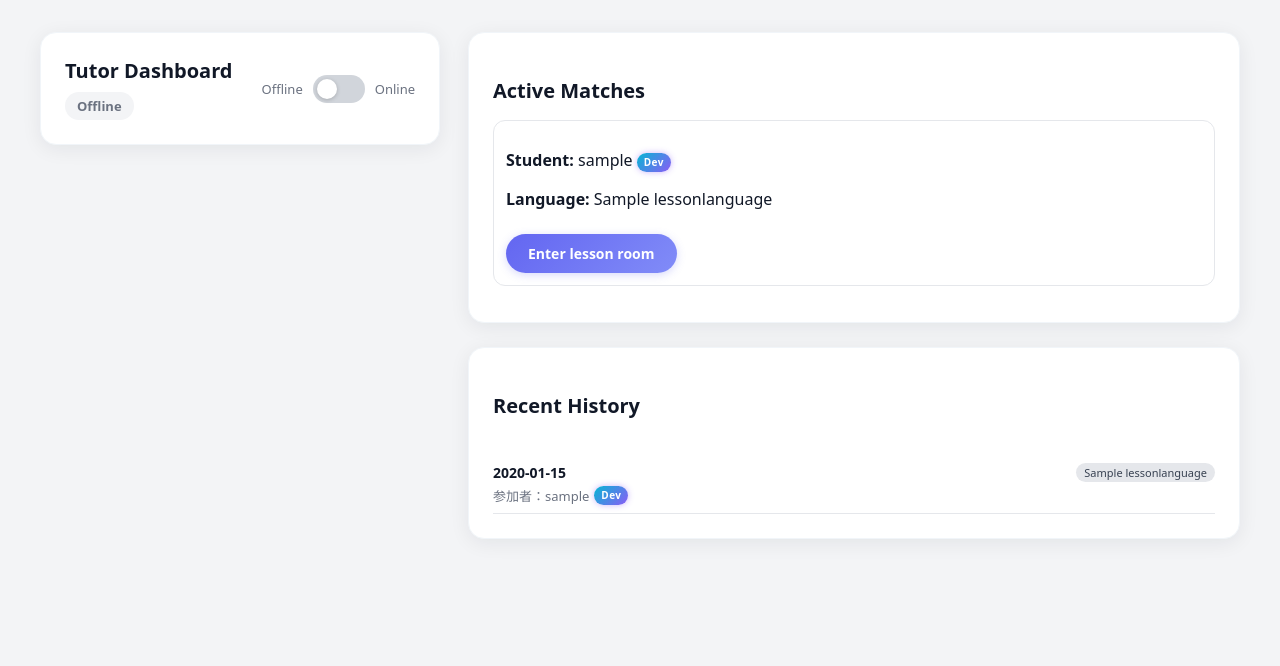
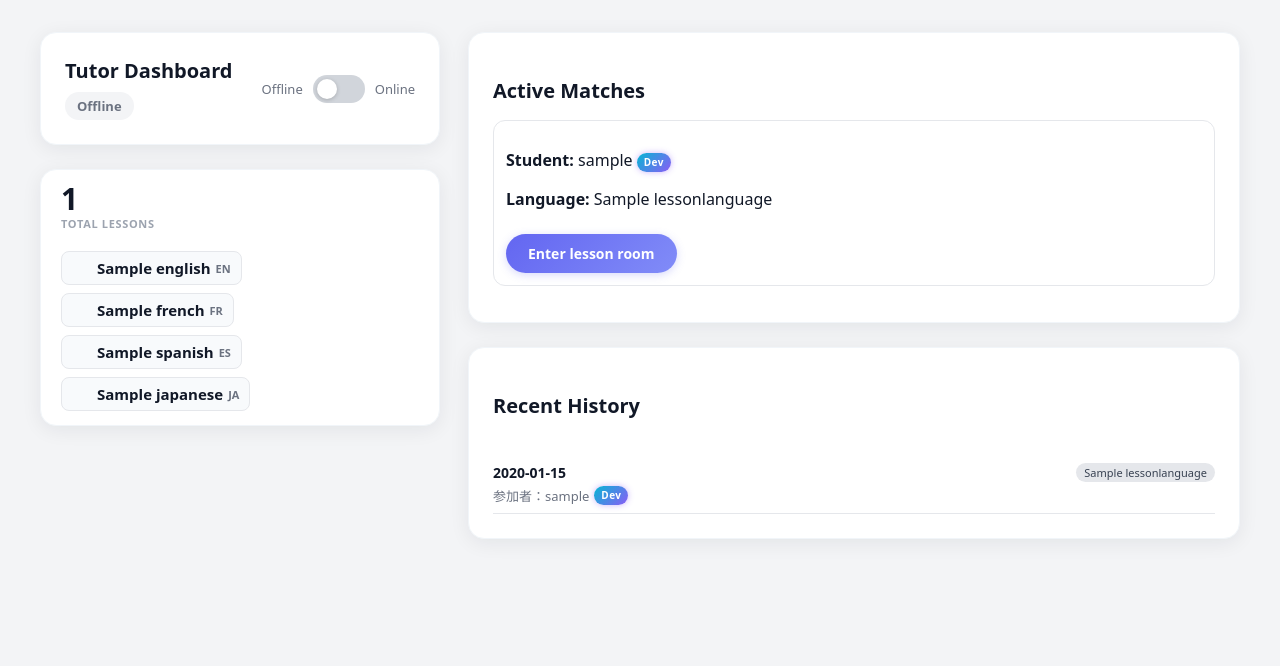
Before and after one commit to Zitatori/Django-5min-LanguageApp, a Django app: template templates/core/tutor_dashboard.html in a window 1280 px wide. Shown: the part 54-720 px from the top of the page. Run offline with Django 4.2, Linux system fonts and the light colour scheme; tables that the repository leaves empty hold one stand-in row (values such as "Sample post"); the template is opened without the code that fills it: values that come from a table or form of the project are taken from there, most other values are stand-ins (such as "Sample title", 1, 10 or a date in 2020); some libraries are stand-ins or nearby versions.

Commit message:
講師ダッシュボードにレッスン統計カードを追加
- ビューで言語別・合計の担当レッスン数を集計
- ステータスカード直下に統計カードを表示
  - 合計数（大きい数字）＋言語別（国旗＋回数）
- レッスンが0回のときはカード非表示

Co-Authored-By: Claude Sonnet 4.6 <noreply@anthropic.com>

```diff
--- a/templates/core/tutor_dashboard.html
+++ b/templates/core/tutor_dashboard.html
@@ -38,7 +38,33 @@
   </form>
 </div>
 
-{# ── ❷ 言語カード（オンライン時のみ） ── #}
+{# ── ❷ レッスン統計 ── #}
+{% if total_lessons_taught %}
+<div class="card td-stats-card">
+  <div class="td-stats-grid">
+    <div class="td-stat-total">
+      <span class="td-stat-big">{{ total_lessons_taught }}</span>
+      <span class="td-stat-lbl">{% trans "Total Lessons" %}</span>
+    </div>
+    <div class="td-stat-langs">
+      {% if lang_name_counts.English %}
+        <div class="td-stat-lang"><span class="fi fi-gb td-slc-flag"></span><span class="td-slc-num">{{ lang_name_counts.English }}</span><span class="td-slc-name">EN</span></div>
+      {% endif %}
+      {% if lang_name_counts.French %}
+        <div class="td-stat-lang"><span class="fi fi-fr td-slc-flag"></span><span class="td-slc-num">{{ lang_name_counts.French }}</span><span class="td-slc-name">FR</span></div>
+      {% endif %}
+      {% if lang_name_counts.Spanish %}
+        <div class="td-stat-lang"><span class="fi fi-es td-slc-flag"></span><span class="td-slc-num">{{ lang_name_counts.Spanish }}</span><span class="td-slc-name">ES</span></div>
+      {% endif %}
+      {% if lang_name_counts.Japanese %}
+        <div class="td-stat-lang"><span class="fi fi-jp td-slc-flag"></span><span class="td-slc-num">{{ lang_name_counts.Japanese }}</span><span class="td-slc-name">JA</span></div>
+      {% endif %}
+    </div>
+  </div>
+</div>
+{% endif %}
+
+{# ── ❸ 言語カード（オンライン時のみ） ── #}
 {% if tutor.is_online %}
 <div class="card td-matching-card" id="matching-card">
 
@@ -213,6 +239,22 @@
   }
   #online-toggle:checked + .td-slider { background: #22c55e; }
   #online-toggle:checked + .td-slider::before { transform: translateX(24px); }
+
+  /* ── レッスン統計カード ── */
+  .td-stats-card { padding: 14px 20px; }
+  .td-stats-grid { display: flex; align-items: center; gap: 20px; flex-wrap: wrap; }
+  .td-stat-total { display: flex; flex-direction: column; gap: 2px; min-width: 64px; }
+  .td-stat-big { font-size: 30px; font-weight: 800; color: #111827; line-height: 1; }
+  .td-stat-lbl { font-size: 11px; font-weight: 600; color: #9ca3af; text-transform: uppercase; letter-spacing: 0.06em; }
+  .td-stat-langs { display: flex; gap: 8px; flex-wrap: wrap; }
+  .td-stat-lang {
+    display: flex; align-items: center; gap: 5px;
+    background: #f8fafc; border: 1px solid #e5e7eb;
+    border-radius: 8px; padding: 6px 10px;
+  }
+  .td-slc-flag { width: 20px; height: 14px; border-radius: 2px; flex-shrink: 0; }
+  .td-slc-num { font-size: 15px; font-weight: 800; color: #111827; }
+  .td-slc-name { font-size: 11px; font-weight: 600; color: #6b7280; }
 
   /* ── 言語カードグリッド ── */
   .td-lang-label {
```
Also changed, not shown: core/views/tutor.py (+12 -0 lines).
